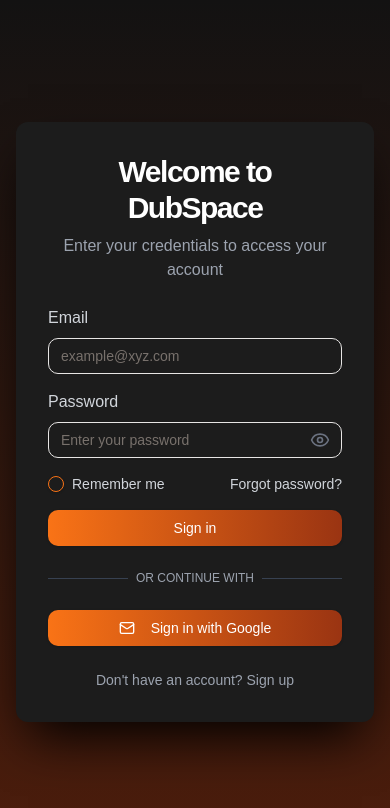
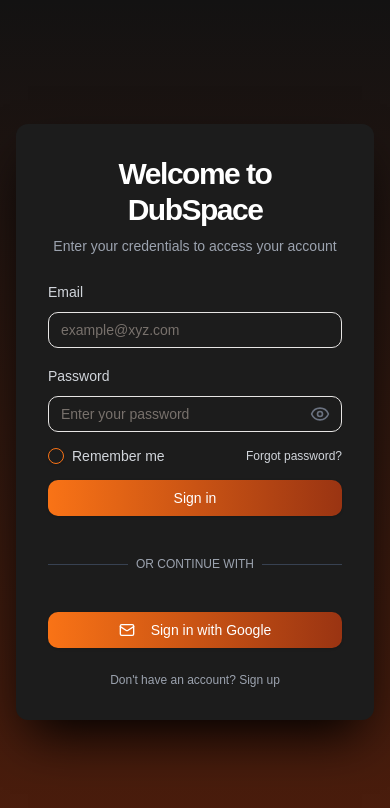
Before and after one commit to ChaitanyaMore29/frontend-dubspace, a Next.js app: page / in a window 390 px wide. Shown: the top 808 px of the page. Built offline with nearby package versions, Linux system fonts and the light colour scheme.

Commit message:
responsive

```diff
--- a/src/app/globals.css
+++ b/src/app/globals.css
@@ -1,6 +1,7 @@
 @tailwind base;
 @tailwind components;
 @tailwind utilities;
+
 
 
 body {
--- a/src/app/page.tsx
+++ b/src/app/page.tsx
@@ -11,24 +11,23 @@
   const [email, setEmail] = useState("");
   const [password, setPassword] = useState("");
   const [showPassword, setShowPassword] = useState(false);
-  const [isClient, setIsClient] = useState(false); // Track if we're on the client side
+  const [isClient, setIsClient] = useState(false);
 
   useEffect(() => {
-    setIsClient(true); // Set to true when component mounts
+    setIsClient(true);
   }, []);
 
   return (
     <div
-      className="min-h-screen flex items-center justify-center p-4"
-      style={{ background: "linear-gradient(to bottom, #131212, #4c1d0c)" }}
+      className="min-h-screen flex items-center justify-center p-4 bg-gradient-to-b from-[#131212] to-[#4c1d0c]"
     >
-      <div className="flex w-full max-w-5xl bg-[#1c1c1c] rounded-lg shadow-2xl shadow-black overflow-hidden">
+      <div className="flex flex-col md:flex-row w-full max-w-5xl bg-[#1c1c1c] rounded-lg shadow-2xl shadow-black overflow-hidden">
         {/* Left Side Image */}
-        <div className="flex-1 hidden md:block">
+        <div className="hidden md:flex md:w-1/2">
           <img
-            src="https://img.freepik.com/free-photo/overhead-view-blue-craft-paper-plain-orange-background_23-2147981657.jpg?t=st=1730486462~exp=1730490062~hmac=74c17c0c60537cca2eb92258f494630f87cd14d56e40ab34362b13c53941c32b&w=740"
+            src="https://img.freepik.com/free-photo/overhead-view-blue-craft-paper-plain-orange-background_23-2147981657.jpg"
             alt="Description of the image"
-            className="object-cover w-full h-full " // Added blur effect
+            className="object-cover w-full h-full"
           />
         </div>
 
@@ -36,20 +35,21 @@
         <motion.div
           initial={{ opacity: 0, y: -20 }}
           animate={{ opacity: 1, y: 0 }}
-          transition={{ duration: 0.5 }}
-          className="w-full max-w-md p-8 space-y-6"
+          transition={{ duration: 1 }}
+          className="flex flex-col w-full md:w-1/2 p-8 space-y-6"
         >
           <div className="text-center space-y-2">
             <h1 className="text-3xl font-bold tracking-tighter text-white">
               Welcome to DubSpace
             </h1>
-            <p className="text-gray-400">
+            <p className="text-gray-400 text-sm md:text-base">
               Enter your credentials to access your account
             </p>
           </div>
           <form className="space-y-4">
+            {/* Email Field */}
             <div className="space-y-2">
-              <label htmlFor="email" className="text-gray-300">
+              <label htmlFor="email" className="text-gray-300 text-sm md:text-base">
                 Email
               </label>
               <Input
@@ -59,15 +59,14 @@
                 value={email}
                 onChange={(e) => setEmail(e.target.value)}
                 required
-                className="bg-[#1c1c1c] text-white placeholder-[#78716C]" // Set text and placeholder colors
-                style={{
-                  WebkitBoxShadow: "0 0 0 30px #1c1c1c inset",
-                }}
+                className="bg-[#1c1c1c] text-white placeholder-[#78716C] text-sm md:text-base"
+                style={{ WebkitBoxShadow: "0 0 0 30px #1c1c1c inset" }}
               />
+            </div>
 
-            </div>
+            {/* Password Field */}
             <div className="space-y-2">
-              <label htmlFor="password" className="text-gray-300">
+              <label htmlFor="password" className="text-gray-300 text-sm md:text-base">
                 Password
               </label>
               <div className="relative">
@@ -78,7 +77,7 @@
                   onChange={(e) => setPassword(e.target.value)}
                   placeholder="Enter your password"
                   required
-                  className="bg-[#1c1c1c] text-white placeholder-[#78716C]" // Match placeholder color
+                  className="bg-[#1c1c1c] text-white placeholder-[#78716C] text-sm md:text-base"
                 />
                 <button
                   type="button"
@@ -89,43 +88,46 @@
                 </button>
               </div>
             </div>
-            <div className="flex items-center justify-between">
+
+            {/* Remember Me and Forgot Password */}
+            <div className="flex items-center justify-between text-xs md:text-sm">
               <div className="flex items-center space-x-2">
                 <Checkbox id="remember" />
                 <Label htmlFor="remember" className="text-gray-300">
                   Remember me
                 </Label>
               </div>
-              <a href="#" className="text-sm text-gray-300 hover:text-gray-400">
+              <a href="#" className="text-gray-300 hover:text-gray-400">
                 Forgot password?
               </a>
             </div>
-            <Button type="submit" className="w-full" variant="custom">
+
+            {/* Sign In Button */}
+            <Button type="submit" className="w-full text-sm md:text-base" variant="custom">
               Sign in
             </Button>
           </form>
-          <div className="relative">
+
+          {/* Divider */}
+          <div className="relative py-4">
             <div className="absolute inset-0 flex items-center">
-              <span className="w-full border-t border-gray-700" />
+              <div className="w-full border-t border-gray-700"></div>
             </div>
             <div className="relative flex justify-center text-xs uppercase">
-              <span className="bg-[#1c1c1c] px-2 text-gray-400">
-                Or continue with
-              </span>
+              <span className="bg-[#1c1c1c] px-2 text-gray-400">Or continue with</span>
             </div>
           </div>
-          <div>
-            <Button variant="custom" className="w-full">
-              <Mail className="mr-2 h-4 w-4" />
-              Sign in with Google
-            </Button>
-          </div>
-          <div className="text-center text-sm text-gray-400">
-            <span>Don't have an account?</span>{" "}
-            <a
-              href="#"
-              className="text-primary-500 hover:text-primary-600 font-medium"
-            >
+
+          {/* Social Sign In Button */}
+          <Button variant="custom" className="w-full text-sm md:text-base">
+            <Mail className="mr-2 h-4 w-4" />
+            Sign in with Google
+          </Button>
+
+          {/* Sign Up Link */}
+          <div className="text-center text-xs md:text-sm text-gray-400">
+            <span>Don't have an account? </span>
+            <a href="#" className="text-primary-500 hover:text-primary-600 font-medium">
               Sign up
             </a>
           </div>
```
